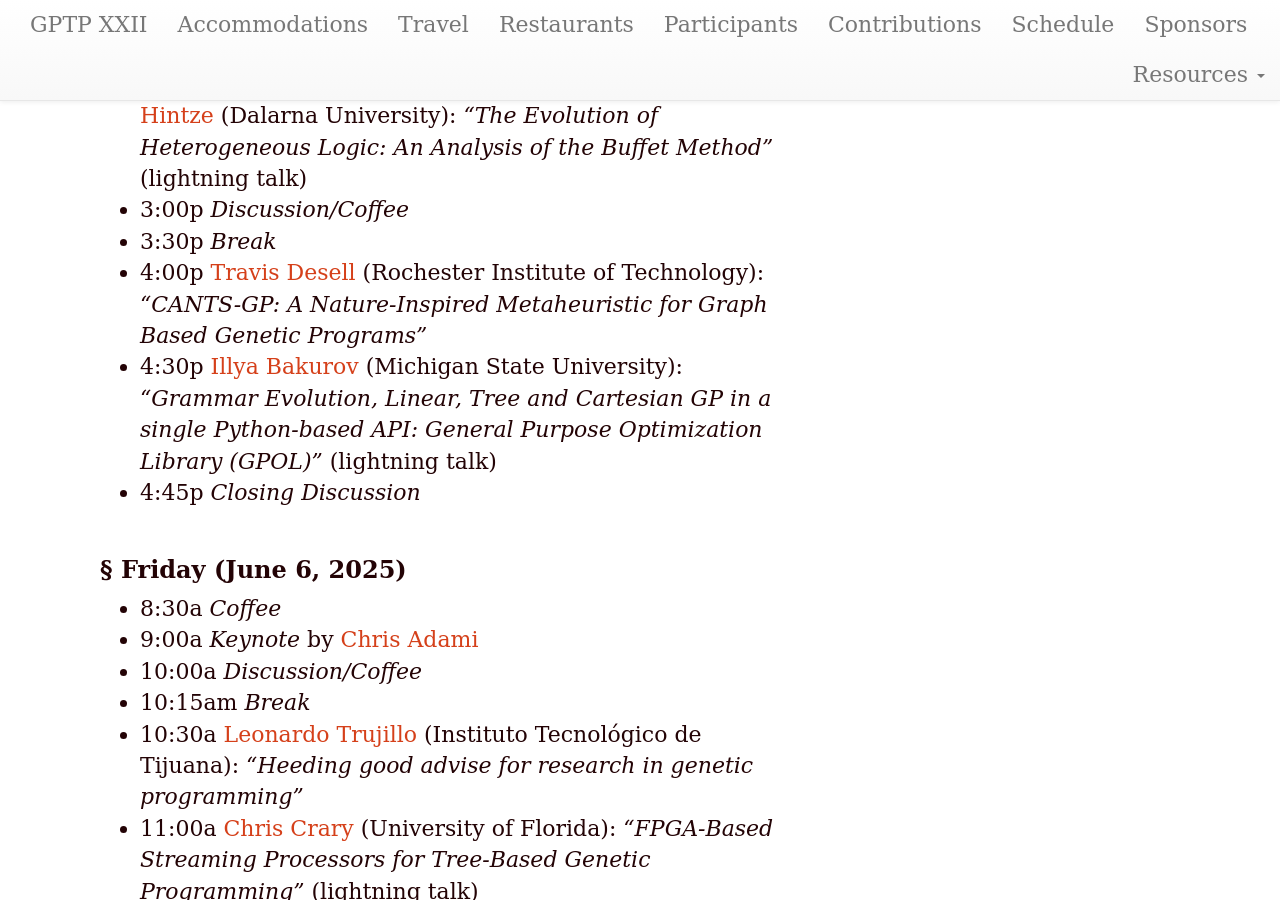
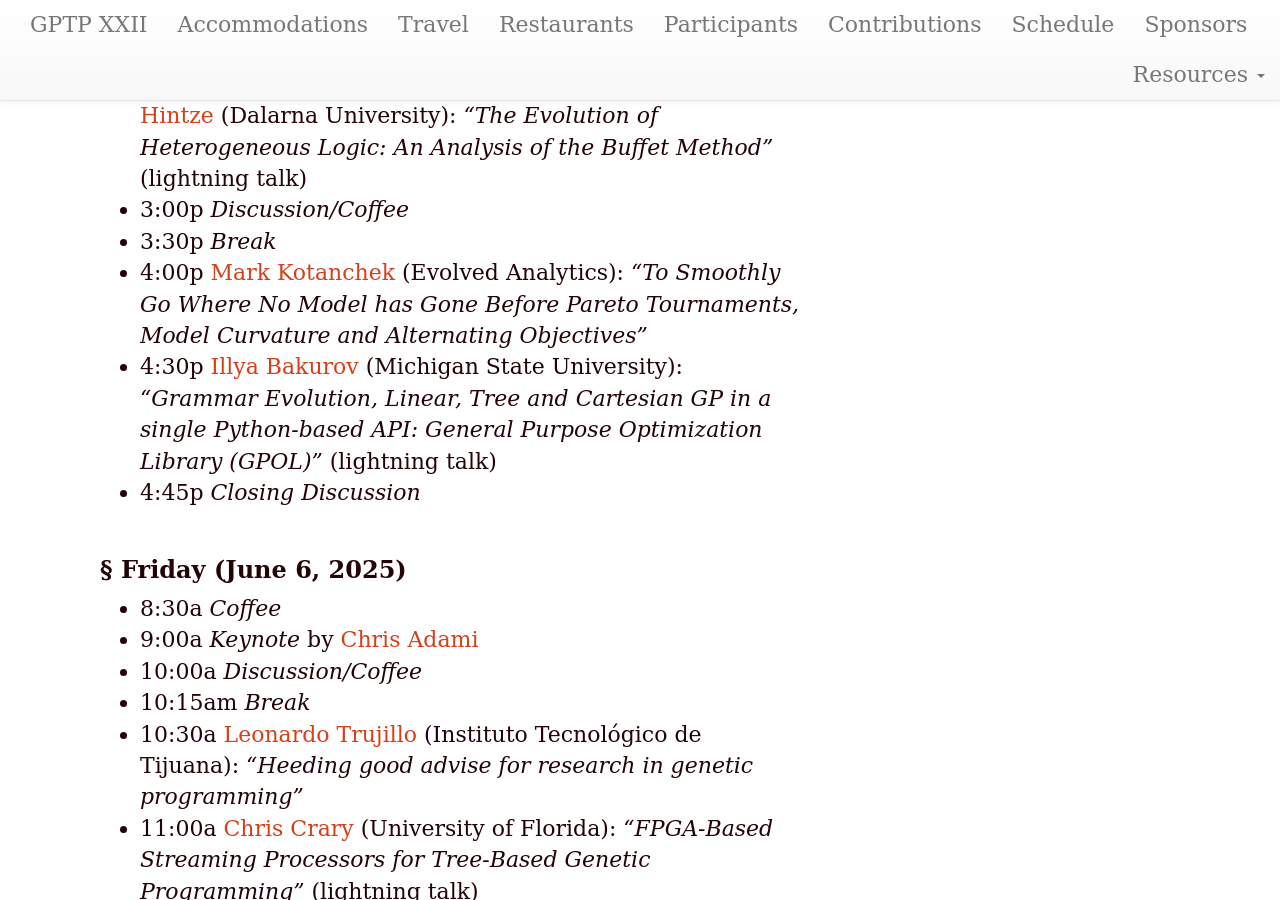
Before and after one commit to GPTP-workshop/gptp-workshop.github.io, a Jekyll site: the page built from schedule.md, in a window 1280 px wide and 900 px high, scrolled down 1230 px. Built offline with Jekyll 4.4.1, drawn with Linux system fonts in a browser that asks for light colours; our own code applies the rules of GitHub Pages for plain Markdown files; some of the changed text lies outside the part shown.

Commit message:
Swap Mark and Travis on schedule

```diff
--- a/schedule.md
+++ b/schedule.md
@@ -24,7 +24,7 @@ year: 2025
 - 2:45p [Cliff Bohm](https://cliffbohm.weebly.com/) (Michigan State University) and [Arend Hintze](https://www.du.se/en/profile-page/?userId=1998846580) (Dalarna University): _"The Evolution of Heterogeneous Logic: An Analysis of the Buffet Method"_ (lightning talk)
 - 3:00p _Discussion/Coffee_
 - 3:30p _Break_
-- 4:00p [Travis Desell](https://www.rit.edu/directory/tjdvse-travis-desell) (Rochester Institute of Technology): _"CANTS-GP: A Nature-Inspired Metaheuristic for Graph Based Genetic Programs"_
+- 4:00p [Mark Kotanchek](https://evolved-analytics.com/about-us/) (Evolved Analytics): _"To Smoothly Go Where No Model has Gone Before Pareto Tournaments, Model Curvature and Alternating Objectives"_
 - 4:30p [Illya Bakurov](https://engineering.msu.edu/faculty/Illya-Bakurov) (Michigan State University): _"Grammar Evolution, Linear, Tree and Cartesian GP in a single Python-based API: General Purpose Optimization Library (GPOL)"_ (lightning talk)
 - 4:45p _Closing Discussion_
 
```
Also changed, not shown: other parts of schedule.md (+1 -1 lines).
